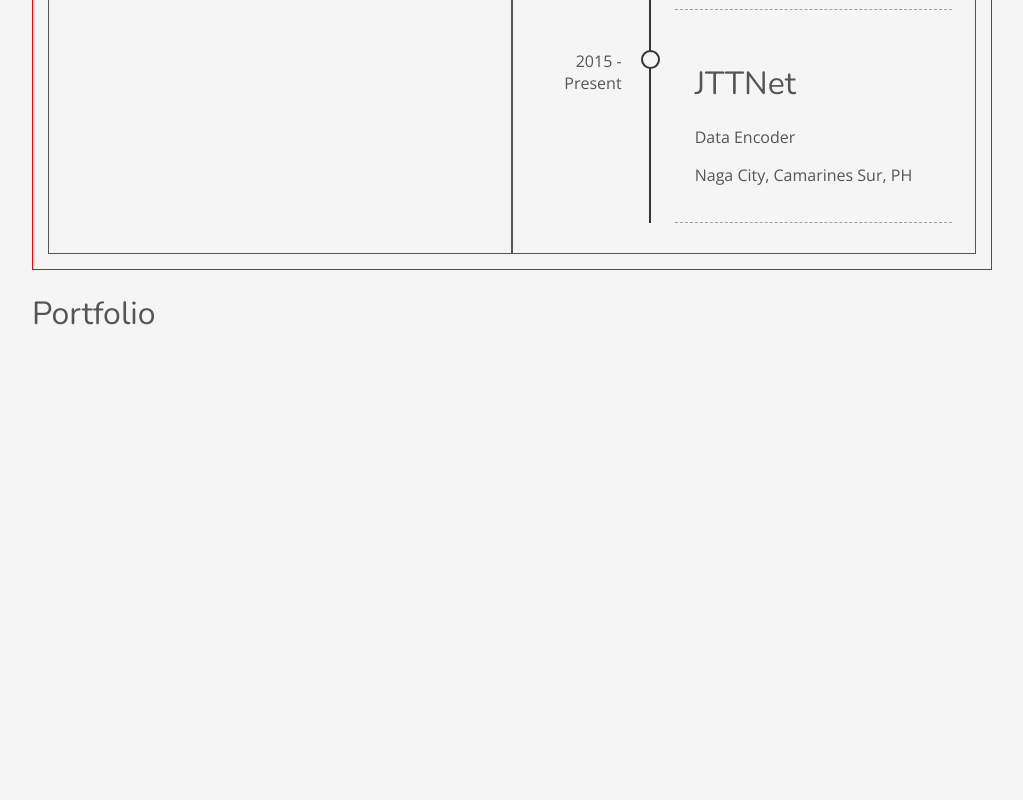
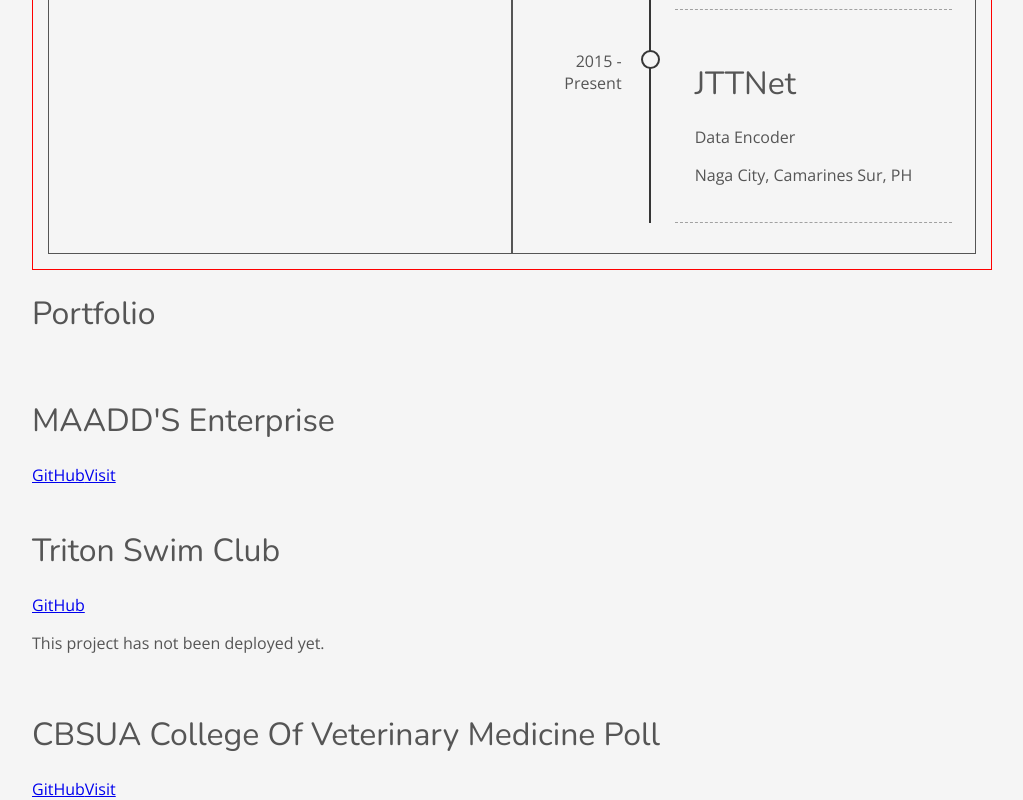
Before and after one commit to neilaldreiii/neilaldrei, a Vue app: page / in a window 1280 px wide. Shown: the part 2183-2983 px from the top of the page, without its empty margins (128-1151 px from the left). Before the commit the page ends 2539 px from the top, so only its background shows below. Built offline with nearby package versions, Linux system fonts and the light colour scheme.

Commit message:
Added Projects on portfolio

```diff
--- a/src/components/Portfolio.vue
+++ b/src/components/Portfolio.vue
@@ -3,15 +3,56 @@
         <header>
             <h1>Portfolio</h1>
         </header>
+        <div class="content">
+            <div class="projects">
+                <div v-for="pro in projects" :key="pro.index" class="projec">
+                    <div class="project-img">
+                        <img src="" alt="">
+                    </div>
+                    <div class="project-overlay">
+                        <h1>{{ pro.companyName }}</h1>
+                        <div class="project-links">
+                            <a :href="pro.git">GitHub</a>
+                            <span v-if="pro.hasDeployed">
+                                <a :href="pro.url">Visit</a>
+                            </span>
+                            <span v-else>
+                                <p>{{ pro.url }}</p>
+                            </span>
+                        </div>
+                    </div>
+                </div>
+            </div>
+        </div>
     </div>
 </template>
 
 <script>
 export default {
-
+    name: "portfolio",
+    data() {
+        return {
+            projects: [
+                {
+                    companyName: "MAADD'S Enterprise",
+                    git: "https://www.github.com./neilaldreiii/MAADDS",
+                    url: "https://www.maaddsenterprise.firebaseapp.com",
+                    hasDeployed: true
+                },
+                {
+                    companyName: "Triton Swim Club",
+                    git: "https://www.github.com./neilaldreiii/triton-laravel",
+                    url: "This project has not been deployed yet.",
+                    hasDeployed: false
+                },
+                {
+                    companyName: "CBSUA College Of Veterinary Medicine Poll",
+                    git: "https://www.github.com./neilaldreiii/CBSUA-CVM",
+                    url: "https://www.cbsua-cvm-poll.firebaseapp.com",
+                    hasDeployed: true
+                }
+            ]
+        }
+    },
 }
 </script>
-
-<style>
-
-</style>
```
